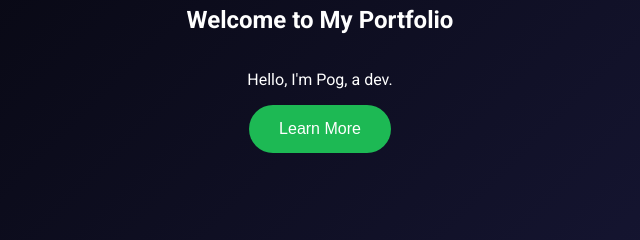
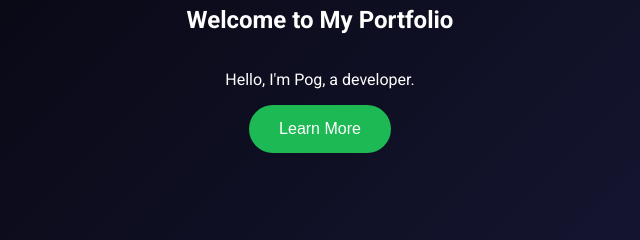
Before and after one commit to PogMaster9002/website, a plain HTML site: page index.html in a window 1280 px wide. Shown: the part 430-670 px from the top of the page, 320-960 px from the left. Drawn offline with Linux system fonts and the light colour scheme.

Commit message:
modified:   index.html

```diff
--- a/index.html
+++ b/index.html
@@ -22,7 +22,7 @@
         <section id="home" class="section">
             <div class="hero-content">
                 <h1>Welcome to My Portfolio</h1>
-                <p>Hello, I'm Pog, a dev.</p>
+                <p>Hello, I'm Pog, a developer.</p>
                 <button onclick="scrollToSection('about')">Learn More</button>
             </div>
         </section>
```
